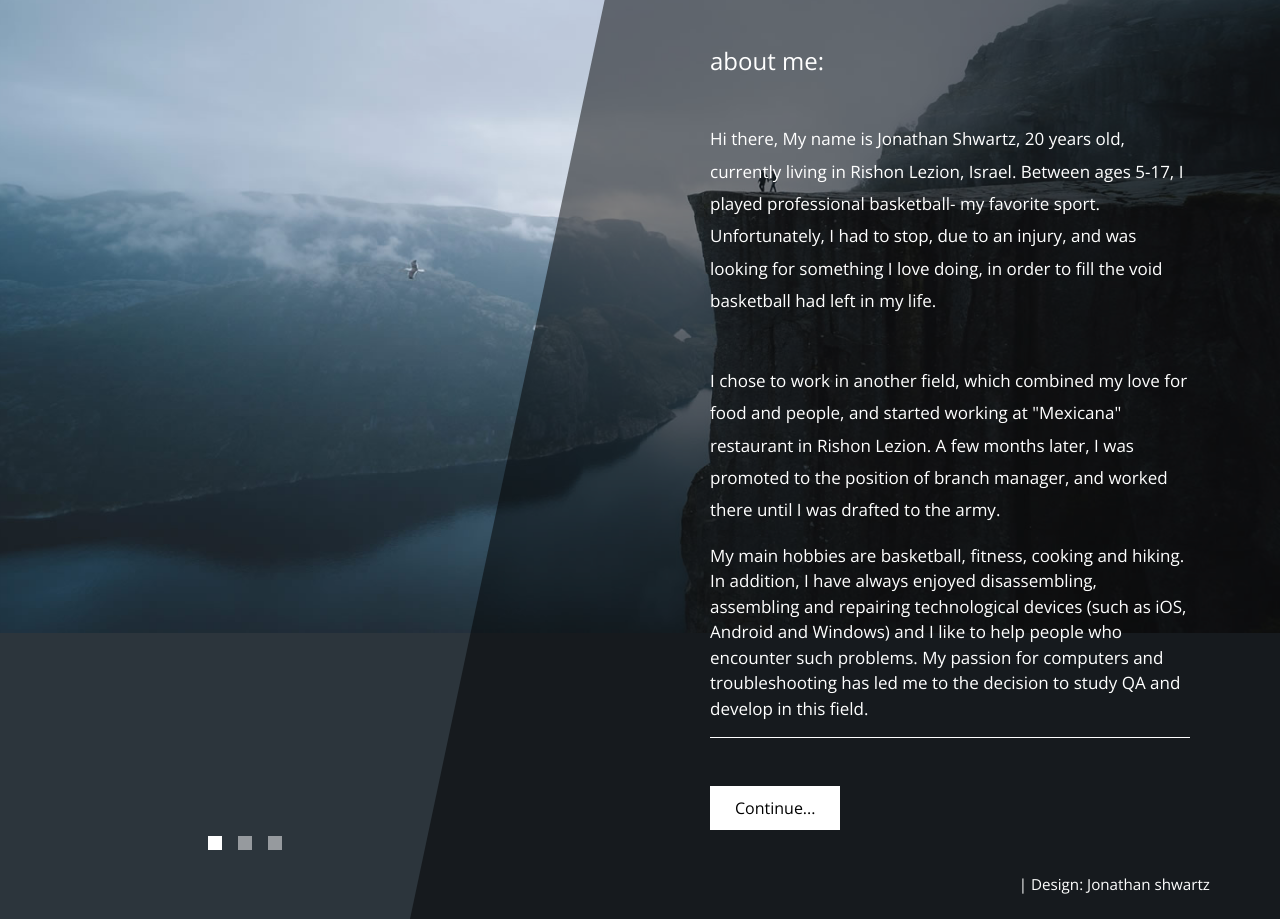
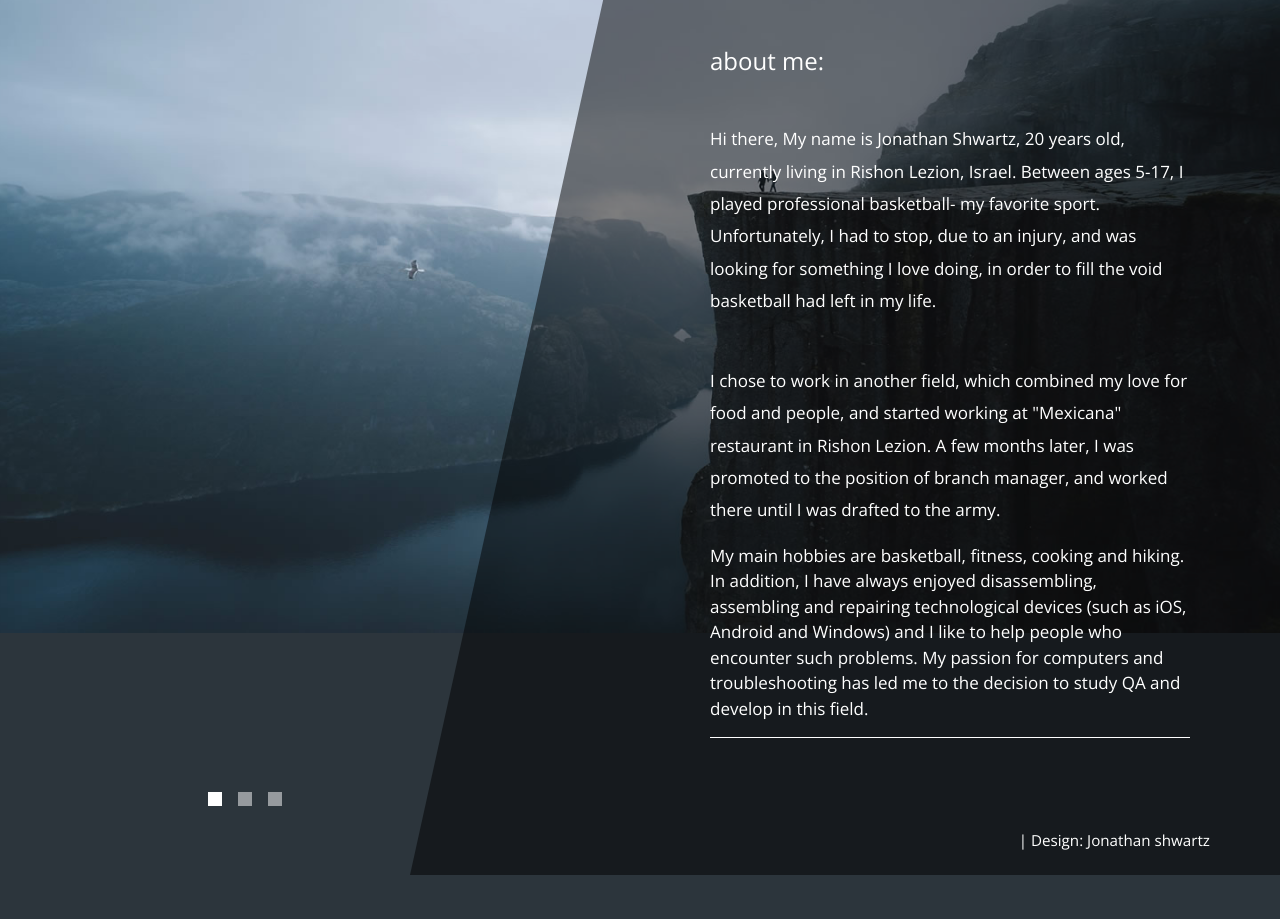
Before and after one commit to jonathansh44/yonatan, a plain HTML site: page index.html in a window 1280 px wide. Shown: the part 167-1086 px from the top of the page. After the commit the page ends 1042 px from the top, so only its background shows below. Drawn offline with nearby package versions, Linux system fonts and the light colour scheme.

Commit message:
Update index.html

```diff
--- a/index.html
+++ b/index.html
@@ -70,7 +70,7 @@ My main hobbies are basketball, fitness, cooking and hiking.
 In addition, I have always enjoyed disassembling, assembling and repairing technological devices (such as iOS, Android and Windows) and I like to help people who encounter such problems. My passion for computers and troubleshooting has led me to the decision to study QA and develop in this field.</p>
                         <hr class="mb-5">
 
-                        <a href="about.html" class="btn btn-primary">Continue...</a>
+
                     </section>
                 </main>
             </div>
```
